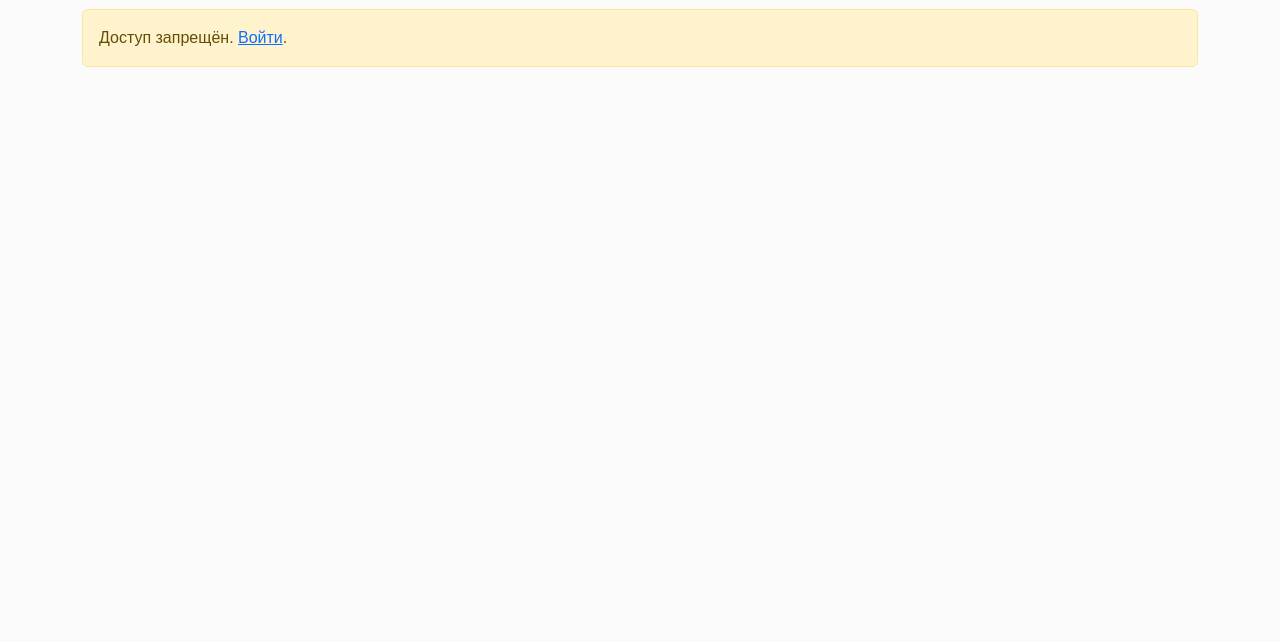
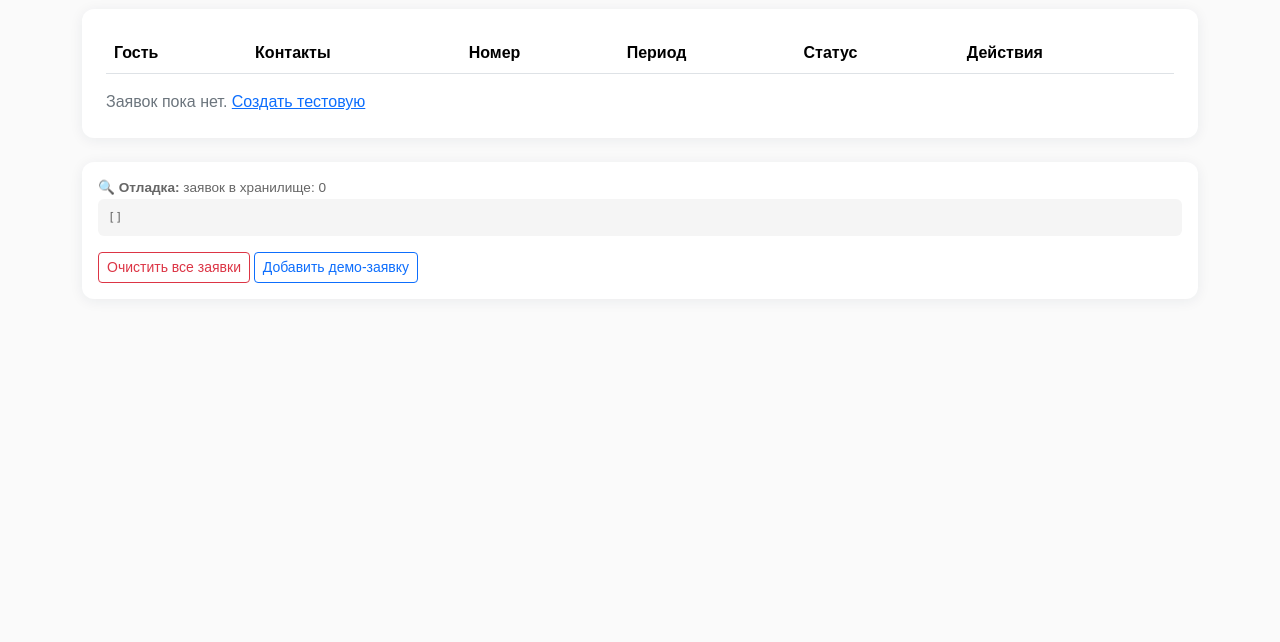
Before and after one commit to Assx142/sladkie-sni, a plain HTML site: page admin.html in a window 1280 px wide. Shown: the part 158-800 px from the top of the page. Drawn offline with nearby package versions, Linux system fonts and the light colour scheme.

Commit message:
Update admin.html

```diff
--- a/admin.html
+++ b/admin.html
@@ -5,18 +5,20 @@
 <meta name="viewport" content="width=device-width,initial-scale=1">
 <title>Панель администратора</title>
 <link rel="stylesheet" href="https://cdn.jsdelivr.net/npm/bootstrap@5.3.2/dist/css/bootstrap.min.css">
-<link rel="stylesheet" href="css/site.css">
 <style>
 body{background:#fafafa;font-family:Arial,sans-serif}
-.site-header,footer,.panel{background:#fff;border-radius:12px;box-shadow:0 2px 14px rgba(23,43,77,.07)}
+.site-header,.panel,.debug-box{background:#fff;border-radius:12px;box-shadow:0 2px 14px rgba(23,43,77,.07)}
 .site-header{margin:18px 0;padding:14px 22px}
 .brand{font-size:1.45rem;font-weight:700;color:#212529;text-decoration:none}
-footer{margin:30px 0 16px;padding:20px}
-.muted{color:#6c757d}
+.panel{margin:24px 0;padding:24px}
+.debug-box{margin:24px 0;padding:16px;font-size:.85rem;color:#666}
+.debug-box pre{background:#f5f5f5;padding:10px;border-radius:6px;overflow:auto;max-height:200px}
 .status{display:inline-block;padding:4px 9px;border-radius:20px;font-size:.85rem}
 .status-pending{background:#fff3cd;color:#664d03}
 .status-approved{background:#d1e7dd;color:#0f5132}
 .status-rejected{background:#f8d7da;color:#842029}
+footer{margin:30px 0 16px;padding:20px;background:#fff;border-radius:12px}
+.muted{color:#6c757d}
 </style>
 </head>
 <body class="container">
@@ -25,25 +27,28 @@ footer{margin:30px 0 16px;padding:20px}
   <a class="brand" href="index.html">Сладкие сны</a>
   <div>
     <a href="index.html" class="btn btn-outline-secondary btn-sm">На сайт</a>
-    <a href="logout.html" class="btn btn-outline-danger btn-sm">Выйти</a>
+    <a href="booking.html?room=1" class="btn btn-outline-primary btn-sm">Создать тестовую заявку</a>
   </div>
 </header>
 
 <main>
   <h1 class="h2 my-4">Заявки на бронирование</h1>
 
-  <div id="authWarn" class="alert alert-warning d-none">
-    Доступ запрещён. <a href="login.html">Войти</a>.
-  </div>
-
-  <div id="content" class="panel p-3">
+  <div class="panel">
     <div class="table-responsive">
       <table class="table table-hover">
         <thead><tr><th>Гость</th><th>Контакты</th><th>Номер</th><th>Период</th><th>Статус</th><th>Действия</th></tr></thead>
         <tbody id="bookingsBody"></tbody>
       </table>
     </div>
-    <p id="emptyMsg" class="muted mb-0 d-none">Заявок пока нет.</p>
+    <p id="emptyMsg" class="muted mb-0 d-none">Заявок пока нет. <a href="booking.html?room=1">Создать тестовую</a></p>
+  </div>
+
+  <div class="debug-box">
+    <strong>🔍 Отладка:</strong> заявок в хранилище: <span id="debugCount">0</span>
+    <pre id="debugData">[]</pre>
+    <button class="btn btn-sm btn-outline-danger" onclick="if(confirm('Удалить все заявки?')){localStorage.removeItem('hotel_bookings');location.reload();}">Очистить все заявки</button>
+    <button class="btn btn-sm btn-outline-primary" onclick="addDemo()">Добавить демо-заявку</button>
   </div>
 </main>
 
@@ -51,31 +56,35 @@ footer{margin:30px 0 16px;padding:20px}
 const STATUS = {pending:"На рассмотрении", approved:"Одобрена", rejected:"Отклонена"};
 
 function esc(s){return String(s).replace(/[&<>"']/g,c=>({'&':'&amp;','<':'&lt;','>':'&gt;','"':'&quot;',"'":'&#39;'}[c]));}
-function fmtDate(s){const [y,m,d]=s.split('-');return `${d}.${m}.${y}`;}
+function fmtDate(s){if(!s)return '';const [y,m,d]=s.split('-');return `${d}.${m}.${y}`;}
+
+function updateDebug(){
+  const data = JSON.parse(localStorage.getItem('hotel_bookings') || '[]');
+  document.getElementById('debugCount').textContent = data.length;
+  document.getElementById('debugData').textContent = JSON.stringify(data, null, 2);
+}
 
 function render(){
-  if(!sessionStorage.getItem('hotel_admin')){
-    document.getElementById('authWarn').classList.remove('d-none');
-    document.getElementById('content').classList.add('d-none');
-    return;
-  }
-
   const bookings = JSON.parse(localStorage.getItem('hotel_bookings') || '[]');
   const tbody = document.getElementById('bookingsBody');
   const emptyMsg = document.getElementById('emptyMsg');
 
+  updateDebug();
+
   if(!bookings.length){
     emptyMsg.classList.remove('d-none');
     tbody.innerHTML = '';
-  } else {
+    return;
+  }
+
   emptyMsg.classList.add('d-none');
   tbody.innerHTML = bookings.map(b=>`
     <tr>
       <td>${esc(b.last_name+' '+b.first_name)}</td>
-        <td>${esc(b.phone)}<br>${esc(b.email)}</td>
+      <td>${esc(b.phone)}<br><small>${esc(b.email)}</small></td>
       <td>${esc(b.room)}<br><small>${esc(b.category)}</small></td>
       <td>${fmtDate(b.check_in)}–${fmtDate(b.check_out)}</td>
-        <td><span class="status status-${b.status}">${STATUS[b.status]}</span></td>
+      <td><span class="status status-${b.status}">${STATUS[b.status]||b.status}</span></td>
       <td>
         <div class="d-flex flex-wrap gap-1">
           ${b.status==='pending'
@@ -86,7 +95,6 @@ function render(){
         </div>
       </td>
     </tr>`).join('');
-  }
 }
 
 function updateStatus(id, status){
@@ -102,8 +110,27 @@ function updateStatus(id, status){
 function deleteBooking(id){
   if(!confirm('Удалить заявку?')) return;
   const bookings = JSON.parse(localStorage.getItem('hotel_bookings') || '[]');
-  const filtered = bookings.filter(b=>b.id!==id);
-  localStorage.setItem('hotel_bookings', JSON.stringify(filtered));
+  localStorage.setItem('hotel_bookings', JSON.stringify(bookings.filter(b=>b.id!==id)));
+  render();
+}
+
+function addDemo(){
+  const bookings = JSON.parse(localStorage.getItem('hotel_bookings') || '[]');
+  bookings.push({
+    id: Date.now(),
+    room_id: 1,
+    room: "Стандарт 101",
+    category: "Стандарт",
+    first_name: "Иван",
+    last_name: "Тестов",
+    phone: "+7(999)123-45-67",
+    email: "test@mail.ru",
+    check_in: "2026-11-20",
+    check_out: "2026-11-23",
+    status: "pending",
+    created_at: new Date().toISOString()
+  });
+  localStorage.setItem('hotel_bookings', JSON.stringify(bookings));
   render();
 }
 
```
Lines whose indentation alone changed are shown as unchanged.
